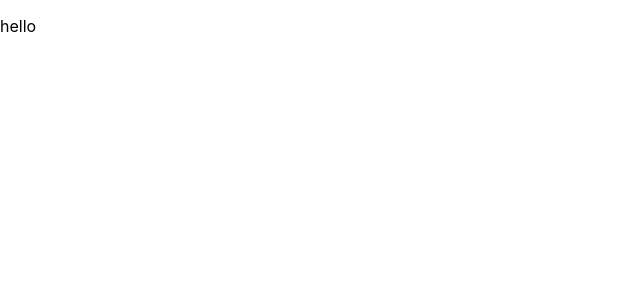
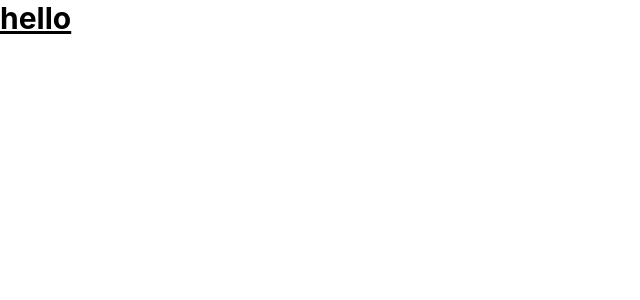
Before and after one commit to taewookim02/written-thoughts, a React (Create React App) app in the folder app/src/main/frontend/: page / in a window 1280 px wide. Shown: the top 300 px of the page, without its empty margins (0-640 px from the left). Built offline with nearby package versions, Linux system fonts and the light colour scheme.

Commit message:
style: add tailwindcss

```diff
--- a/app/src/main/frontend/package.json
+++ b/app/src/main/frontend/package.json
@@ -37,5 +37,8 @@
       "last 1 firefox version",
       "last 1 safari version"
     ]
+  },
+  "devDependencies": {
+    "tailwindcss": "^3.4.4"
   }
 }
--- a/app/src/main/frontend/src/App.jsx
+++ b/app/src/main/frontend/src/App.jsx
@@ -1,7 +1,7 @@
 const App = () => {
   // introductory page
   return (
-    <div className="App">
+    <div className="App text-3xl font-bold underline">
       <p>hello</p>
     </div>
   );
--- /dev/null
+++ b/app/src/main/frontend/tailwind.config.js
@@ -0,0 +1,8 @@
+/** @type {import('tailwindcss').Config} */
+module.exports = {
+  content: ["./src/**/*.{js,jsx,ts,tsx}"],
+  theme: {
+    extend: {},
+  },
+  plugins: [],
+};
```
Also changed, not shown: app/src/main/frontend/src/index.css (+7 -3 lines), 1 other file (tests, documents, lock files or other folders).
